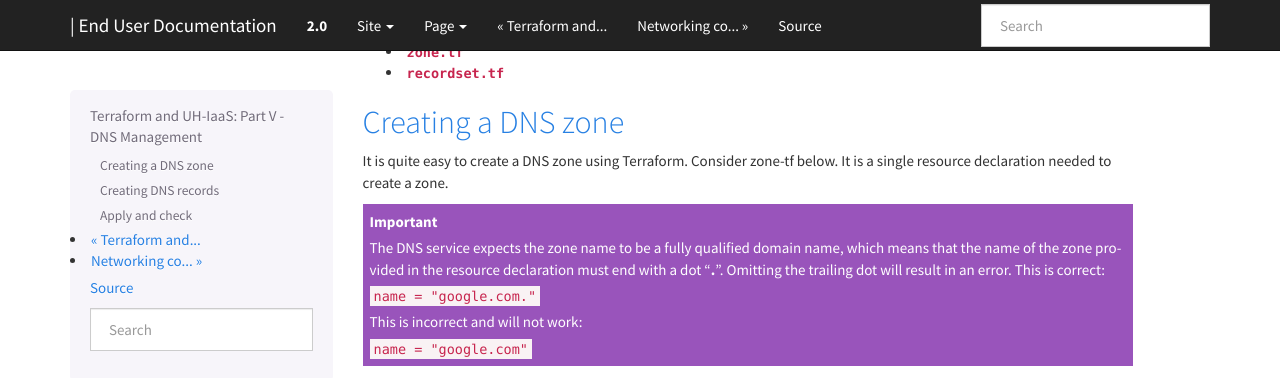
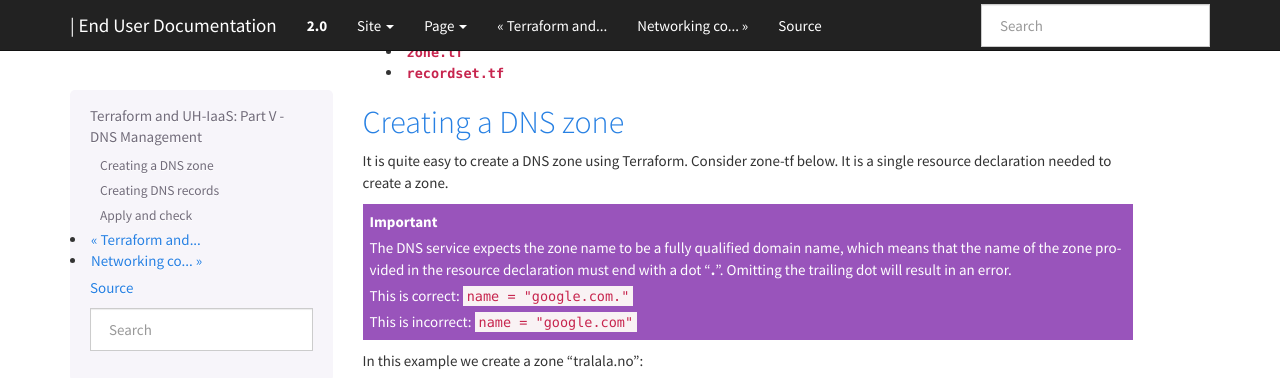
Before and after one commit to norcams/docs-enduser, a Sphinx documentation site: the page built from docs/terraform-part5.rst, in a window 1280 px wide and 900 px high, scrolled down 388 px, cut to the strip 0-378 px from the top of the window. Built offline with Sphinx 7.4.7, drawn with Linux system fonts in a browser that asks for light colours.

Commit message:
terraform dns

```diff
--- a/docs/terraform-part5.rst
+++ b/docs/terraform-part5.rst
@@ -30,13 +30,11 @@ create a zone.
    The DNS service expects the zone name to be a fully qualified
    domain name, which means that the name of the zone provided in the
    resource declaration must end with a dot "**.**". Omitting the
-   trailing dot will result in an error. This is correct:
+   trailing dot will result in an error.
 
-   ``name = "google.com."``
+   This is correct: ``name = "google.com."``
 
-   This is incorrect and will not work:
-
-   ``name = "google.com"``
+   This is incorrect: ``name = "google.com"``
 
 In this example we create a zone "tralala.no":
 
```
